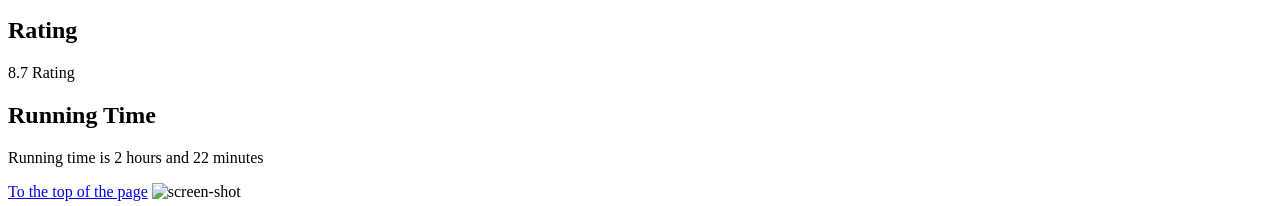
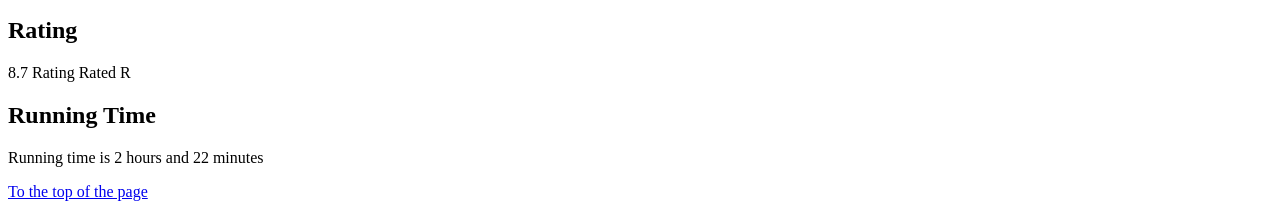
Before and after one commit to Tiamat401/SE111, a plain HTML site: page w4-movie/index.html in a window 1280 px wide. Shown: the part 1083-1289 px from the top of the page. Drawn offline with Linux system fonts and the light colour scheme.

Commit message:
w4 assignment

```diff
--- a/w4-movie/index.html
+++ b/w4-movie/index.html
@@ -60,7 +60,7 @@
             <h2 class="Genres"><b>Genres</b></h2>
             <p>Prison, Crime Fiction, Drama, and Mystery</p>
             <h2 class="Rating"><b>Rating</b></h2>
-            <p>8.7 Rating</p>
+            <p>8.7 Rating Rated R</p>
             <h2 class="Running-Time"><b>Running Time</b></h2>
             <p>Running time is 2 hours and 22 minutes</p>
 
@@ -83,7 +83,7 @@
 
         <a href="#top">To the top of the page</a>
 
-        <img src="" alt="screen-shot" title="Screen shot of validation">
+
 
     </div><!-- / #footer-->
 
```
